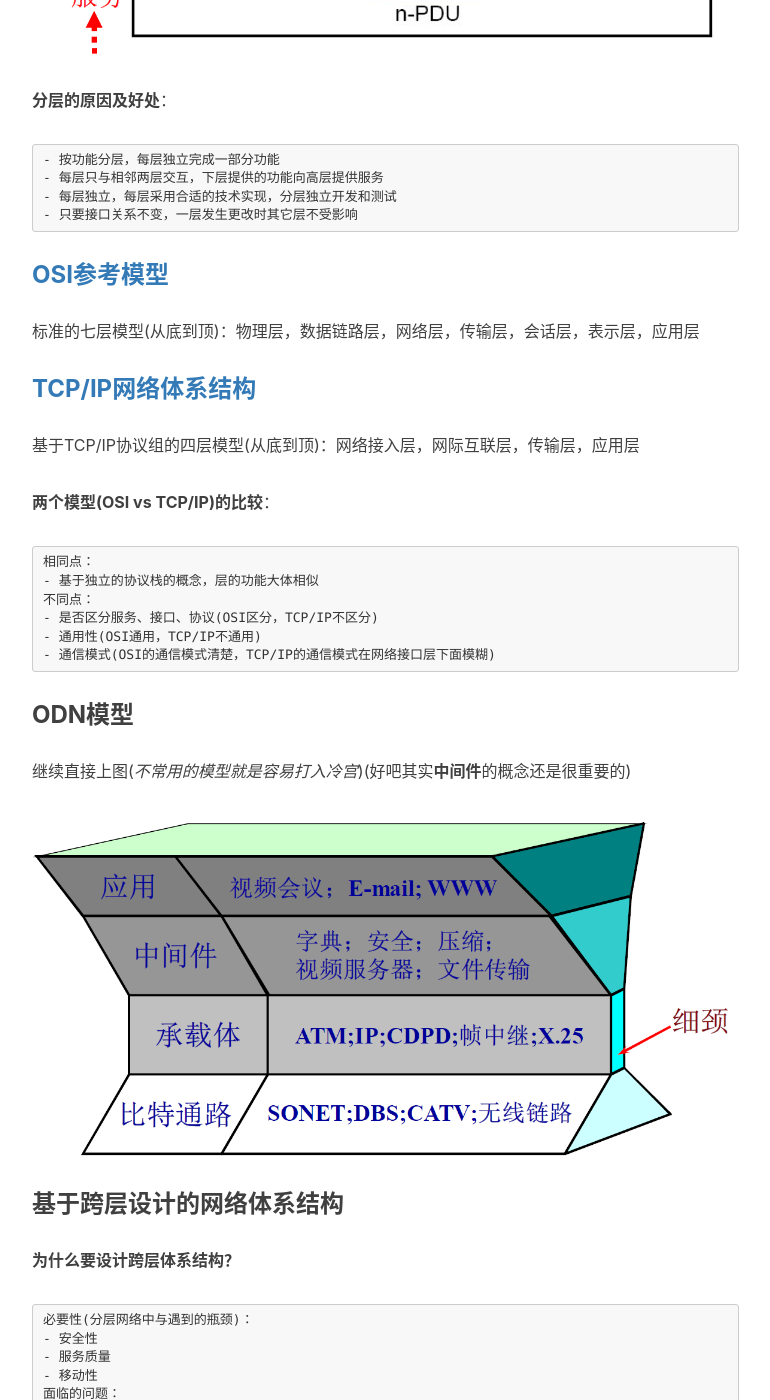
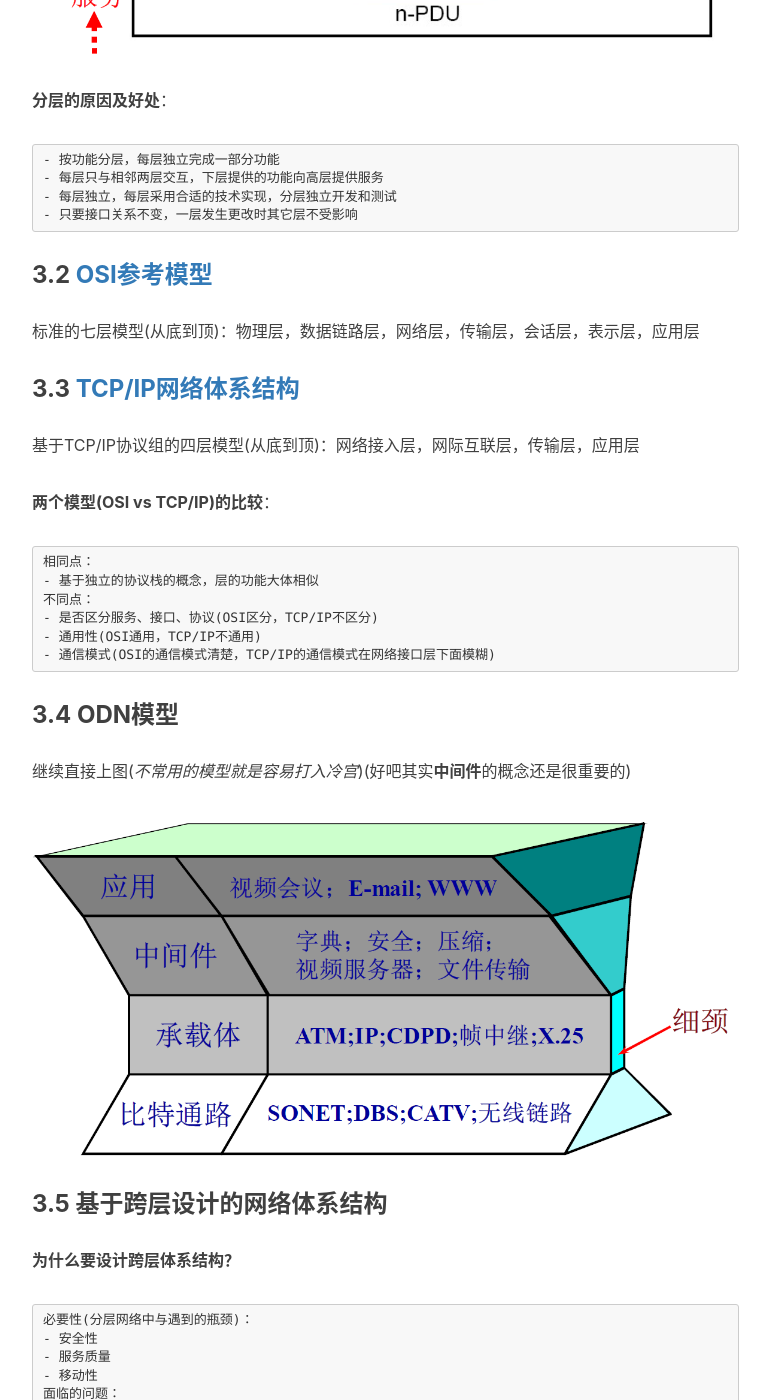
Before and after one commit to Garacc/garacc.github.io, a Jekyll site: the page built from _posts/2018-01-08-comnet-summary.markdown, in a window 1280 px wide and 1400 px high, scrolled down 4189 px. Shown: the whole window, without its empty margins (233-1003 px from the left). Built offline with Jekyll 4.4.1, drawn with Linux system fonts in a browser that asks for light colours; nearby versions of some CDN libraries; comment, search, counter and statistics services are not loaded; some of the changed text lies outside the part shown.

Commit message:
comnet_summary
version 1.6.2

```diff
--- a/_posts/2018-01-08-comnet-summary.markdown
+++ b/_posts/2018-01-08-comnet-summary.markdown
@@ -30,7 +30,7 @@ tags:
 - 网络元素
 - 网络机制
 
-### 应用
+### 2.1 应用
 
 **网络功能**：信息传输，信息交换的途径是**应用**
 
@@ -38,7 +38,7 @@ tags:
 
 **数字化趋势**：信息流逐渐变为比特流——衡量方式：通信量/业务量(即通信速率)
 
-### 网络服务
+### 2.2 网络服务
 
 **面向连接服务**：
 
@@ -51,7 +51,7 @@ tags:
 	- 特点：可能无序，单独传送
 	- 服务质量：优先级，平均时延，最大时延，错误处理
 
-### 网络元素
+### 2.3 网络元素
 
 **链路/Link**：单向数据传输通路
 
@@ -73,7 +73,7 @@ tags:
 
 **网关/GateWay**：网络层防盗门，很多钥匙(高层协议)都能开，隔音性能很好的那种
 
-### 网络机制
+### 2.4 网络机制
 
 *这里就是名词很多，我就随便列一列，表明一下一个组网里需要考虑这些问题*
 
@@ -119,7 +119,7 @@ tags:
 - ODN结构
 - 基于跨层设计的网络体系结构
 
-### 网络分层结构
+### 3.1 网络分层结构
 
 **模块/Module**：通过执行某个功能支持系统的功能操作
 
@@ -136,11 +136,11 @@ tags:
 	- 每层独立，每层采用合适的技术实现，分层独立开发和测试
 	- 只要接口关系不变，一层发生更改时其它层不受影响
 
-### [OSI参考模型](https://baike.baidu.com/item/OSI%E6%A8%A1%E5%9E%8B/10119902?fr=aladdin)
+### 3.2 [OSI参考模型](https://baike.baidu.com/item/OSI%E6%A8%A1%E5%9E%8B/10119902?fr=aladdin)
 
 标准的七层模型(从底到顶)：物理层，数据链路层，网络层，传输层，会话层，表示层，应用层
 
-### [TCP/IP网络体系结构](https://baike.baidu.com/item/TCP%2FIP%E5%8F%82%E8%80%83%E6%A8%A1%E5%9E%8B/5081378?fr=aladdin)
+### 3.3 [TCP/IP网络体系结构](https://baike.baidu.com/item/TCP%2FIP%E5%8F%82%E8%80%83%E6%A8%A1%E5%9E%8B/5081378?fr=aladdin)
 
 基于TCP/IP协议组的四层模型(从底到顶)：网络接入层，网际互联层，传输层，应用层
 
@@ -153,13 +153,13 @@ tags:
 	- 通用性(OSI通用，TCP/IP不通用)
 	- 通信模式(OSI的通信模式清楚，TCP/IP的通信模式在网络接口层下面模糊)
 
-### ODN模型
+### 3.4 ODN模型
 
 继续直接上图(*不常用的模型就是容易打入冷宫*)(好吧其实**中间件**的概念还是很重要的)
 
 ![](https://garacc.github.io/img/comnet_summary/odn.png)
 
-### 基于跨层设计的网络体系结构
+### 3.5 基于跨层设计的网络体系结构
 
 **为什么要设计跨层体系结构？**
 
--- a/css/hux-blog.css
+++ b/css/hux-blog.css
@@ -142,7 +142,7 @@ pre code {
   display: block;
   width: auto;
   white-space: pre;
-  word-wrap: normal;
+  word-wrap: break-word;
 }
 .post-container a {
   color: #337ab7;
```
